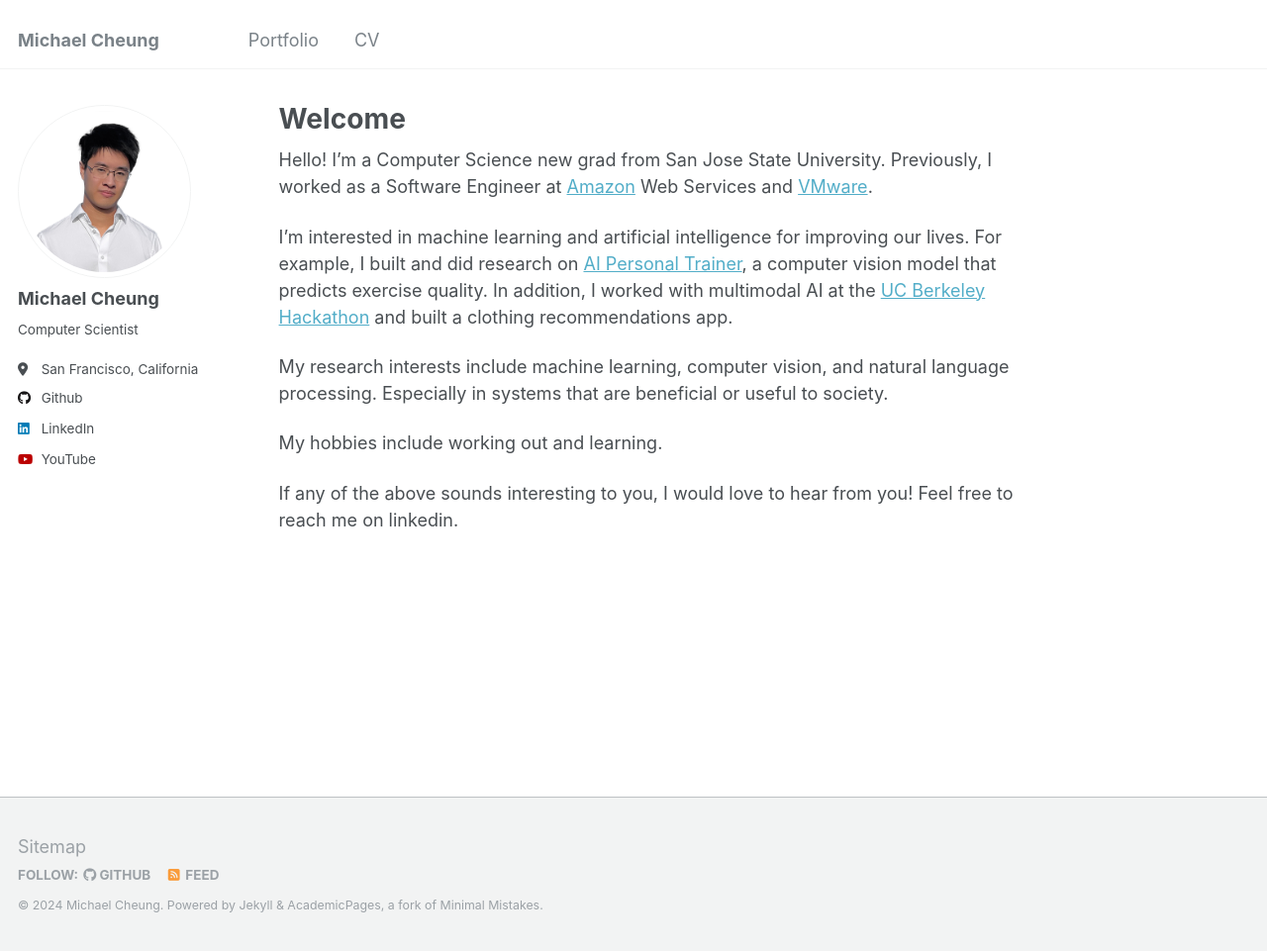
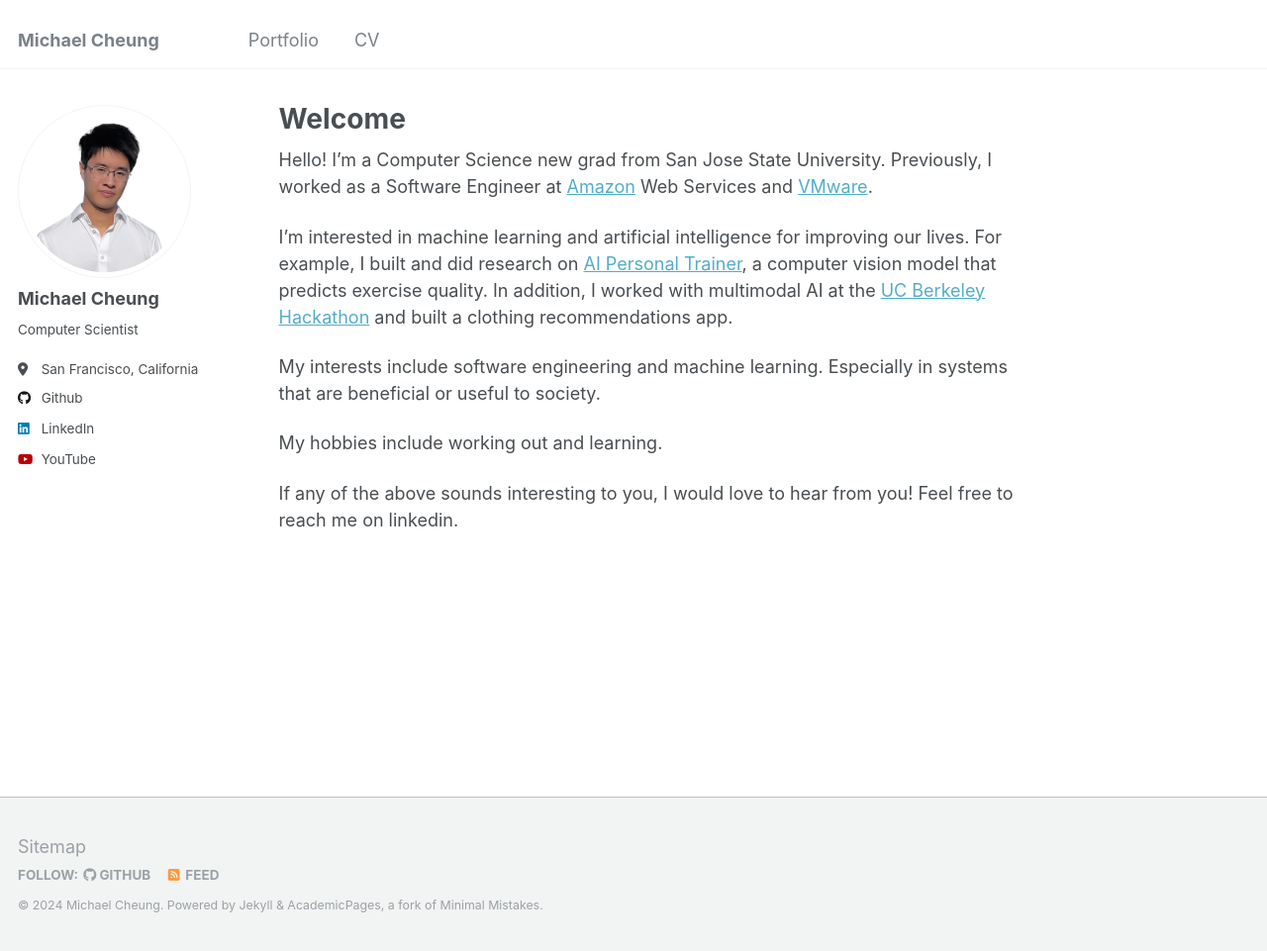
Before and after one commit to cheung0/cheung0.github.io, a Jekyll site: the page built from _pages/about.md, in a window 1280 px wide and 961 px high. Shown: the whole window at 99% size. Built offline with Jekyll 4.4.1, drawn with Linux system fonts in a browser that asks for light colours.

Commit message:
Update about.md

```diff
--- a/_pages/about.md
+++ b/_pages/about.md
@@ -11,7 +11,7 @@ Hello! I'm a Computer Science new grad from San Jose State University. Previousl
 
 I'm interested in machine learning and artificial intelligence for improving our lives. For example, I built and did research on [AI Personal Trainer](https://cheung0.github.io/files/AI Personal Trainer Research.pdf), a computer vision model that predicts exercise quality. In addition, I worked with multimodal AI at the [UC Berkeley Hackathon](https://devpost.com/software/style-sync?ref_content=user-portfolio&ref_feature=in_progress) and built a clothing recommendations app.
 
-My research interests include machine learning, computer vision, and natural language processing. Especially in systems that are beneficial or useful to society.
+My interests include software engineering and machine learning. Especially in systems that are beneficial or useful to society.
 
 My hobbies include working out and learning.
 
```
